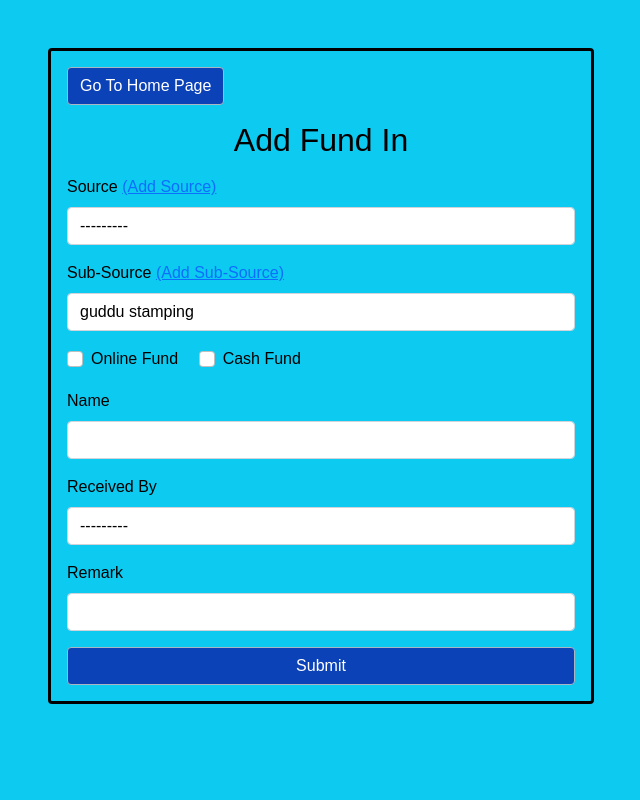
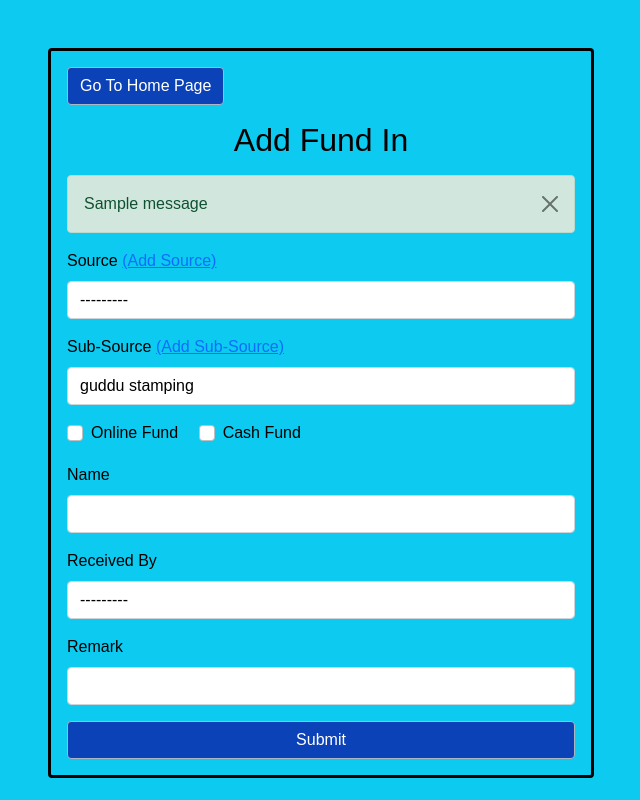
Before and after one commit to nag2mani/SuryaShaktiEngineeringWorks, a Django app: page /add_fundin/ in a window 1280 px wide. Shown: the whole page, without its empty margins (319-959 px from the left). Run offline with Django 5.2, Linux system fonts and the light colour scheme; data comes from the database, SQL or seed files in the repository; both versions use the stored data as it was after the commit; one stand-in notice (Sample message) is shown.

Commit message:
alert message added to fund

```diff
--- a/SSEW/home/templates/add_fundin.html
+++ b/SSEW/home/templates/add_fundin.html
@@ -18,8 +18,23 @@
             <div class="col-md-6">
                 <div class="card">
                     <div class="card-body">
-                        <button onclick = "window.location.href='/'" class="btn btn-primary mb-3"> Go To Home Page </button>
+                        <button onclick="window.location.href='/'" class="btn btn-primary mb-3"> Go To Home Page
+                        </button>
                         <h2 class="card-title text-center mb-3">Add Fund In</h2>
+
+                        <!-- Display messages -->
+                        {% if messages %}
+                        <div>
+                            {% for message in messages %}
+                            <div class="alert alert-success alert-dismissible fade show" role="alert">
+                                {{ message }}
+                                <button type="button" class="btn-close" data-bs-dismiss="alert"
+                                    aria-label="Close"></button>
+                            </div>
+                            {% endfor %}
+                        </div>
+                        {% endif %}
+
                         <form method="post">
                             {% csrf_token %}
                             <div class="mb-3">
--- a/SSEW/home/views.py
+++ b/SSEW/home/views.py
@@ -71,7 +71,8 @@ def add_fund(request):
         form = FundInForm(request.POST)
         if form.is_valid():
             form.save()
-            return redirect('home')
+            messages.success(request, 'Fund added successfully!')
+            return redirect('add_fundin')
     else:
         form = FundInForm()
     return render(request, 'add_fundin.html', {'form': form})
```
Also changed, not shown: SSEW/db.sqlite3.
